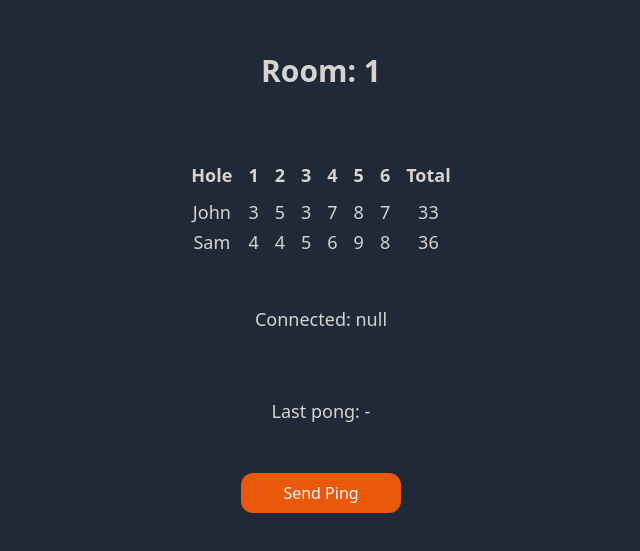
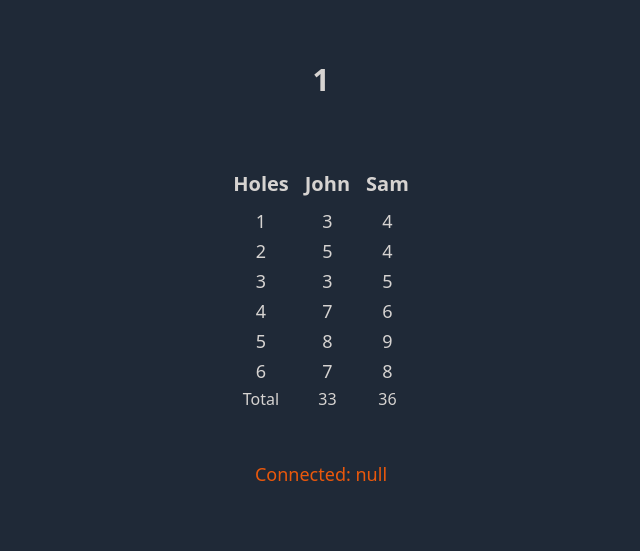
Before and after one commit to mrsomia/golf-card, a React (Vite) app in the folder react-front-end/: page /room/1 in a window 1280 px wide. Shown: the part 133-684 px from the top of the page, without its empty margins (319-959 px from the left). Built offline with nearby package versions, Linux system fonts and the light colour scheme; no server answers; sample sign-in values are in the browser's storage.

Commit message:
Feat: Makes tables vertical

```diff
--- a/react-front-end/package.json
+++ b/react-front-end/package.json
@@ -11,7 +11,8 @@
     "react": "^18.2.0",
     "react-dom": "^18.2.0",
     "react-router-dom": "^6.4.3",
-    "socket.io-client": "^4.5.3"
+    "socket.io-client": "^4.5.3",
+    "zod": "^3.20.2"
   },
   "devDependencies": {
     "@types/node": "^18.11.9",
--- a/react-front-end/src/pages/Room.tsx
+++ b/react-front-end/src/pages/Room.tsx
@@ -1,7 +1,7 @@
 import { useEffect, useState } from "react"
 import { io, type Socket } from 'socket.io-client'
 import { useNavigate, useParams } from "react-router-dom"
-import Button from "../components/Button"
+import { z } from 'zod'
 
 
 function Room() {
@@ -84,7 +84,18 @@ function Room() {
     }
   }
 
-  const placeholderScores = {
+  const scoreSchema = z.object({
+    holes: z.array(z.object({
+      number: z.number(),
+      par: z.number(),
+    })),
+    players: z.array(z.object({
+      name: z.string(),
+      scores: z.array(z.number()),
+    }))
+  })
+
+  const placeholderScores: z.infer<typeof scoreSchema> = {
     holes: [
       {
         number: 1,
@@ -125,44 +136,53 @@ function Room() {
 
   return <>
     <div
-      className='flex flex-col justify-center items-center w-screen min-h-screen
+      className='flex flex-col md:justify-center items-center w-screen min-h-screen
       bg-gray-800 text-stone-300 gap-8'
     >
-      <h1 className='text-2xl md:text-3xl font-extrabold md:font-bold pa8 my-8 text-center'>Room: {`${roomName}`}</h1>
+      <h1
+        className='text-4xl md:text-3xl font-extrabold md:font-bold m-8 text-center'
+      >
+        {`${roomName && roomName.replace(/-/g, " ")}`}
+      </h1>
 
-      <div className="relative overflow-x-scroll">
-        <table className="text-center">
-          <thead>
-            <tr className="text-lg">
-              <th className="p-2">Hole</th>
-              {placeholderScores.holes.map(hole => (
-                <th className="p-1 px-2">{hole.number}</th>
+      <div className="">
+        <table className="text-center table-auto">
+          <thead className="">
+            <tr className="text-xl">
+              <th className="p-2">Holes</th>
+              {placeholderScores.players.map(player => (
+                <th className="p-2">{player.name}</th>
               ))}
-              <th className="p-2">Total</th>
             </tr>
           </thead>
 
           <tbody>
-            {placeholderScores.players.map(player => (
-              <tr className="text-lg">
-                <td>{player.name}</td>
-                {player.scores.map(score => (
-                  <td>{score}</td>
+            {placeholderScores.holes.map((hole, i) => (
+              <tr className="text-lg py-2">
+                <td>{hole.number}</td>
+                {placeholderScores.players.map((player) => (
+                  <td>{player.scores[i]}</td>
                 ))}
-                <td>
-                  {player.scores
-                  .filter(num => num != null)
-                  .reduce((p,v) =>  p + v, 0)}
-                </td>
               </tr>
             ))}
           </tbody>
+
+          <tfoot>
+            <tr>
+              <td>Total</td>
+              {placeholderScores.players.map(player => (
+                <td>{player.scores.reduce((p,v) => p + v, 0)}</td>
+              ))}
+            </tr>
+          </tfoot>
         </table>
       </div>
 
-      <span className="text-lg font-medium m-4">Connected: { '' + isConnected }</span>
-      <span className="text-lg font-medium m-4">Last pong: { lastPong || "-" }</span>
-      <Button onClick={ sendPing } text="Send Ping" />
+      <span
+        className={`text-lg font-medium m-4 ${!isConnected ? "text-orange-600" : ""}`}
+      >
+        Connected: { '' + isConnected }
+      </span>
     </div>
     </>
 }
```
Also changed, not shown: 1 other file (tests, documents, lock files or other folders).
